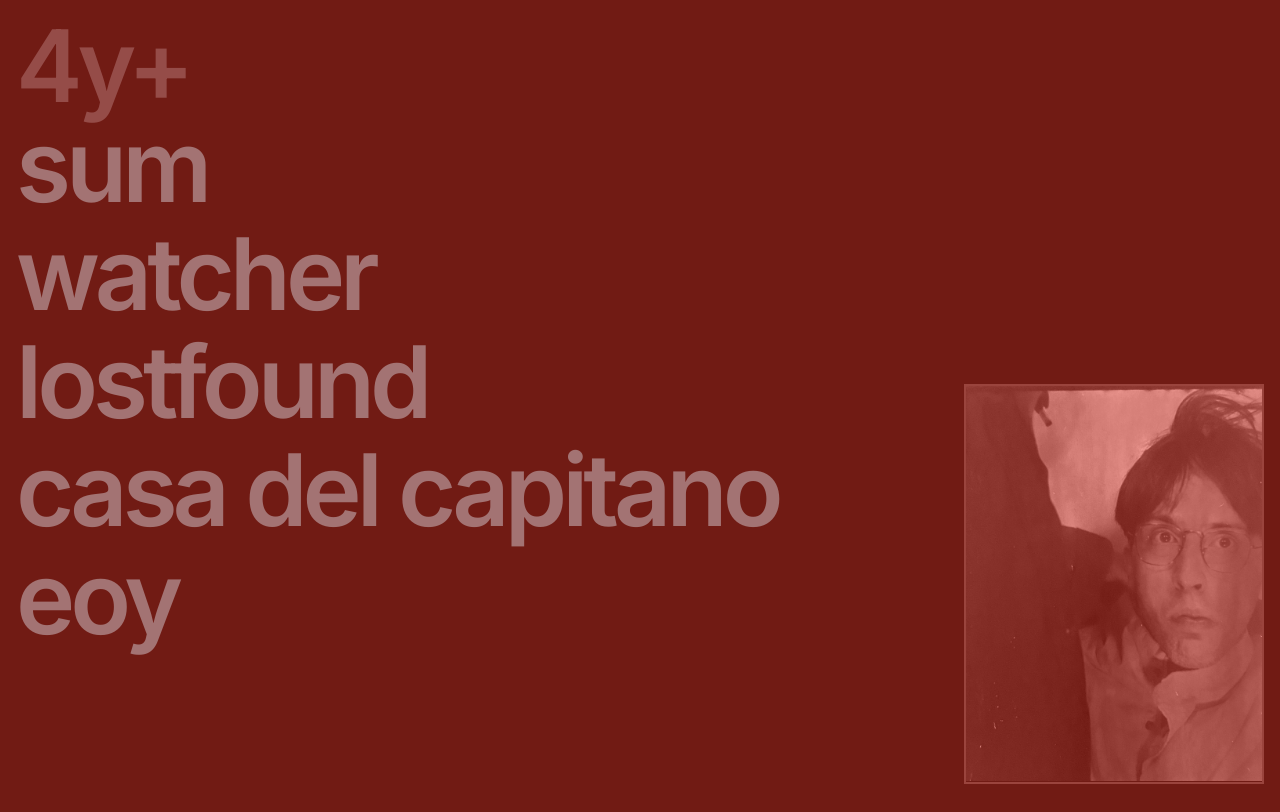
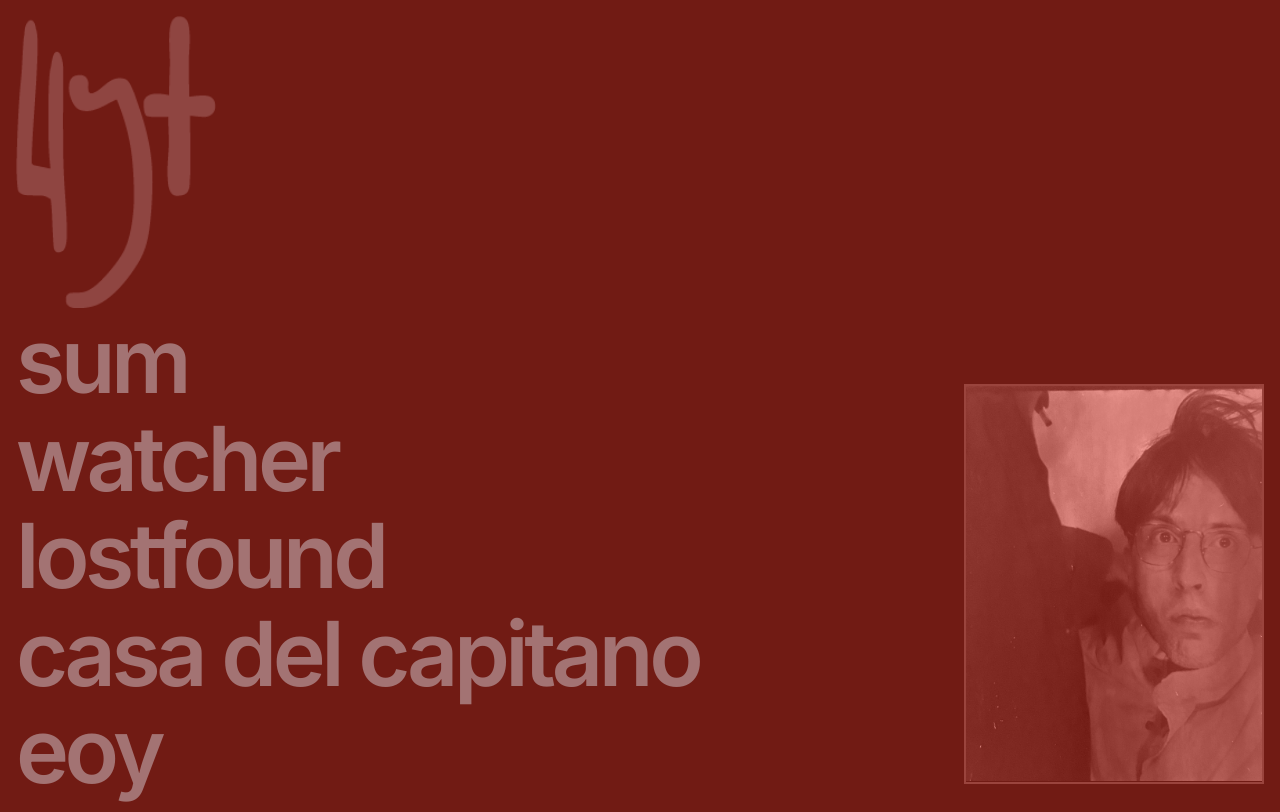
Before and after one commit to Javier-Szyfer/eralgo, a Next.js app: page / in a window 1280 px wide. Built offline with nearby package versions, Linux system fonts and the light colour scheme.

Commit message:
add 4y+ png

```diff
--- a/src/app/page.tsx
+++ b/src/app/page.tsx
@@ -4,8 +4,15 @@ import Image from "next/image";
 export default function Home() {
 	return (
 		<main className="p-4 leading-none">
-			<div className="font-semibold text-[clamp(24px,10vw,100px)] text-[#be858577] tracking-tighter">
-				4y+
+			<div className="h-[110px] w-[70px] md:h-[300px] md:w-[200px] opacity-40 ">
+				<Image
+					src="/img/4y+.png"
+					width={3000}
+					height={3000}
+					alt="4y+"
+					className="drag-none pointer-events-none select-none"
+					layout="responsive"
+				/>
 			</div>
 			<div className="flex flex-col gap-2">
 				<SongItem title="sum" />
@@ -14,7 +21,7 @@ export default function Home() {
 				<SongItem title="casa del capitano" />
 				<SongItem title="eoy" />
 			</div>
-			<div className="mt-6 h-[400px] w-[300px] md:absolute md:bottom-4 md:right-4 border-2 border-[#7a5151] mix-blend-luminosity">
+			<div className="mt-6 h-[200px] w-[200px] md:h-[400px] md:w-[300px] md:absolute md:bottom-4 md:right-4 border-2 border-[#7a5151] mix-blend-luminosity">
 				<Image
 					src="/img/profile-pic.jpg"
 					width={300}
--- a/src/components/SongItem.tsx
+++ b/src/components/SongItem.tsx
@@ -1,7 +1,7 @@
 "use client";
 const SongItem = ({ title, src }: { title: string; src?: string }) => {
 	return (
-		<div className="font-semibold tracking-tighter text-[clamp(24px,10vw,100px)] text-[#a37373] max-w-min whitespace-nowrap select-none cursor-pointer hover:text-[#be858577]">
+		<div className="font-semibold tracking-tighter text-[clamp(24px,7vw,92px)] text-[#a37373] max-w-min whitespace-nowrap select-none cursor-pointer hover:text-[#be858577]">
 			{title}
 		</div>
 	);
```
Also changed, not shown: public/img/4y+.png (added).
